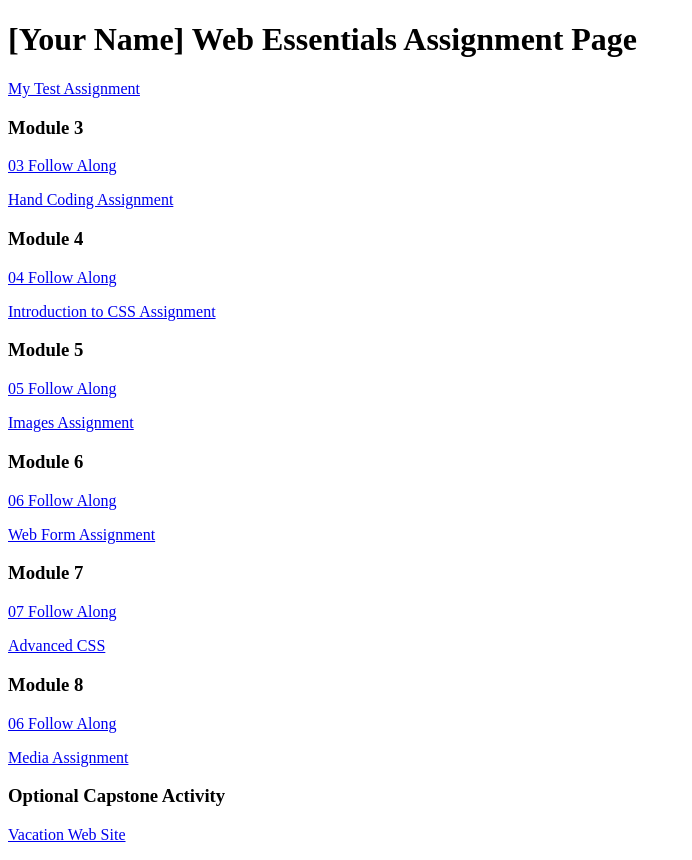
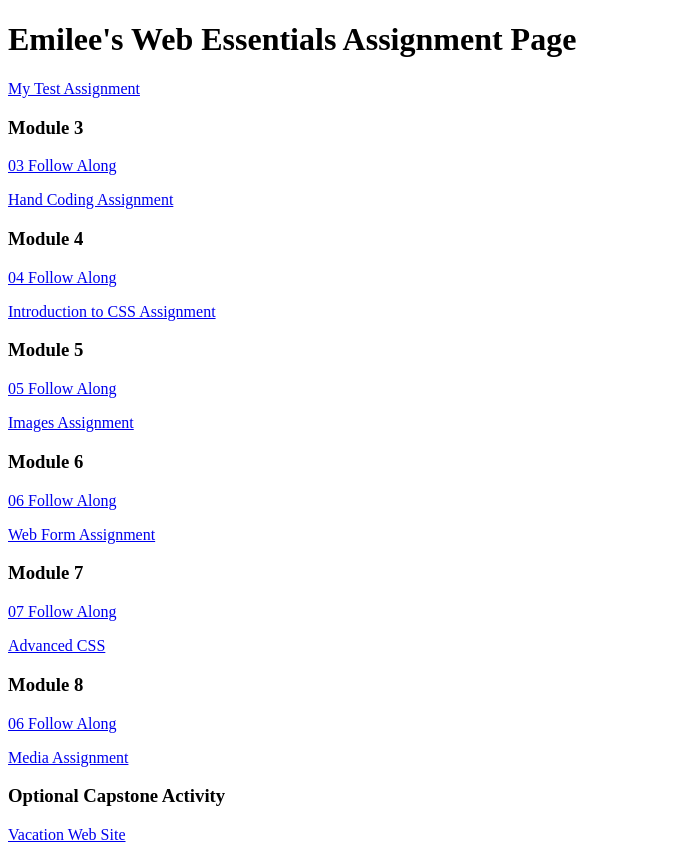
Before and after one commit to emileeross/dwdd1600, a plain HTML site: page index.html in a window 1280 px wide. Shown: the whole page, without its empty margins (0-692 px from the left). Drawn offline with Linux system fonts and the light colour scheme.

Commit message:
Update index.html

```diff
--- a/index.html
+++ b/index.html
@@ -6,7 +6,7 @@
 		<title>dwdd 1600 assignment list page</title>
 	</head>
 	<body>
-		<h1>[Your Name] Web Essentials Assignment Page</h1>
+		<h1>Emilee's Web Essentials Assignment Page</h1>
 		<p><a href="01test">My Test Assignment</a></p>
 
 		<h3>Module 3</h3>
```
